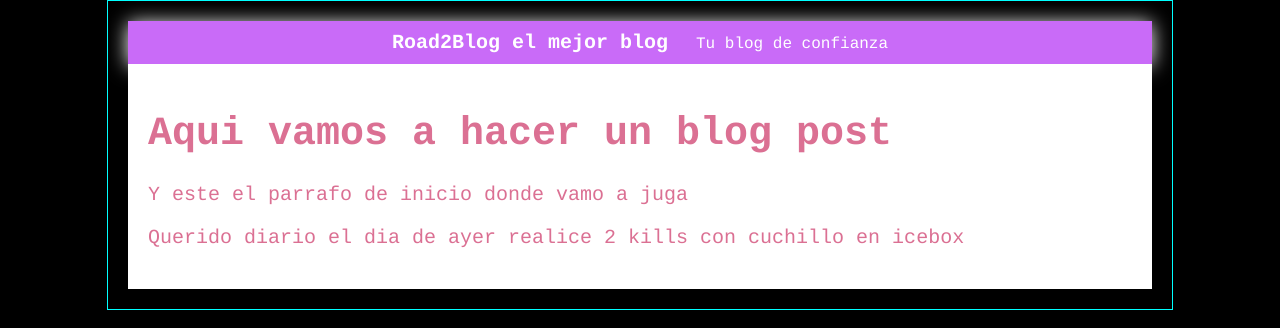
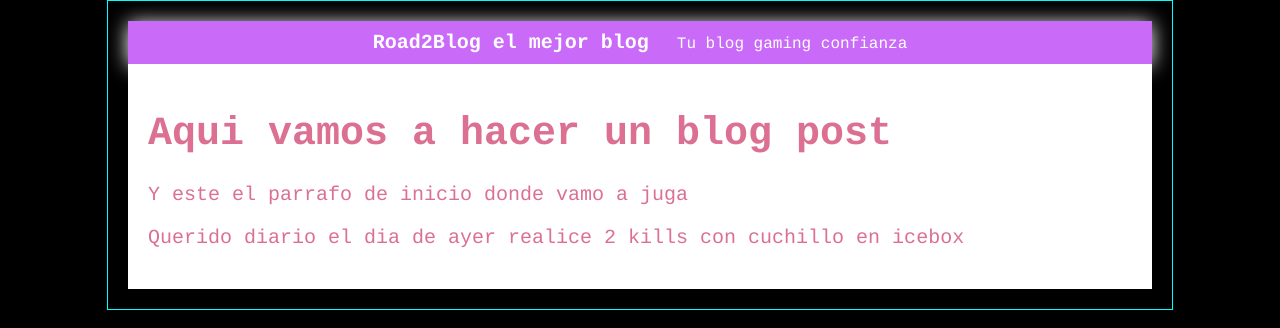
Before and after one commit to RiSuis/Hyperblog-1, a plain HTML site: page index.html in a window 1280 px wide. Drawn offline with Linux system fonts and the light colour scheme.

Commit message:
Version gaming del blog

```diff
--- a/index.html
+++ b/index.html
@@ -11,7 +11,7 @@
     <div id="container">
         <div id="cabecera">
             Road2Blog el mejor blog
-            <span id="tagline">Tu blog de confianza</span>
+            <span id="tagline">Tu blog gaming confianza</span>
         </div>
         <div id="post">
             <h1>Aqui vamos a hacer un blog post</h1>
```
